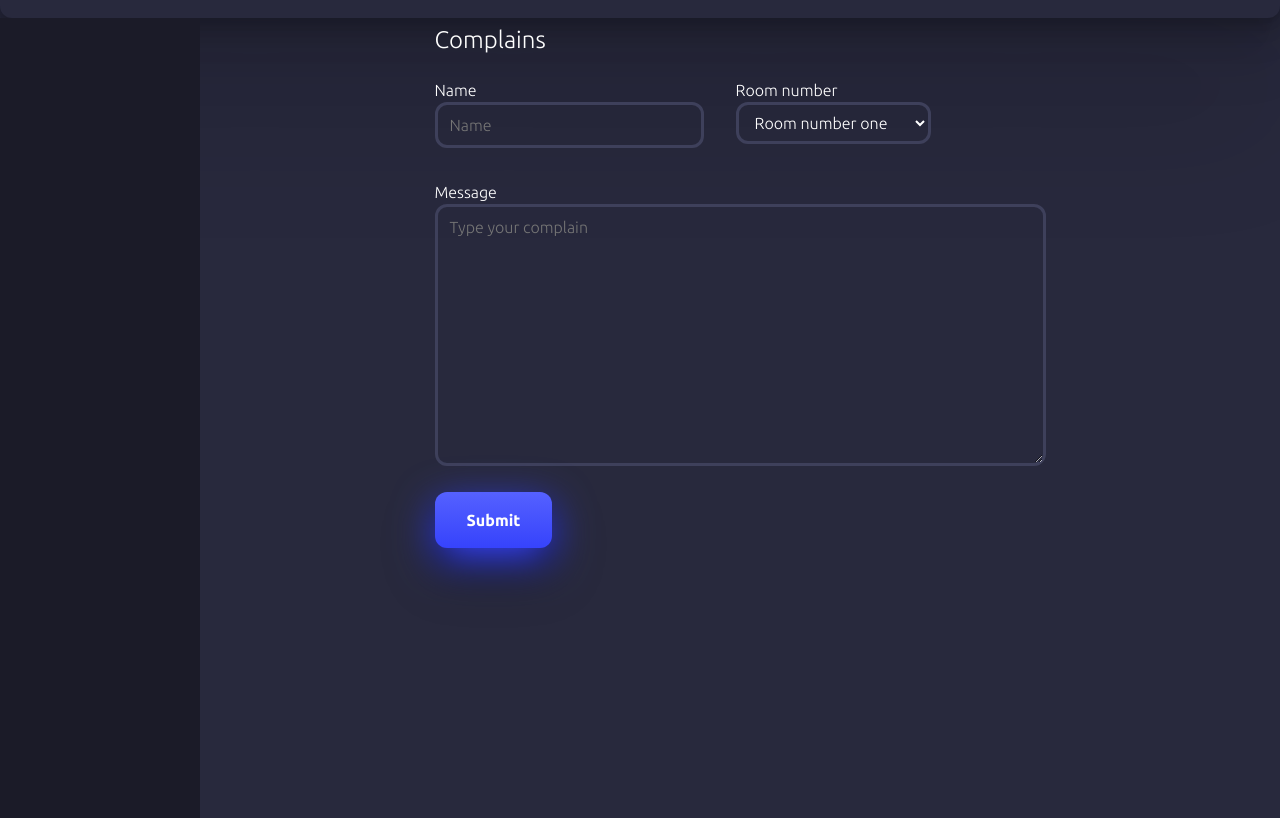
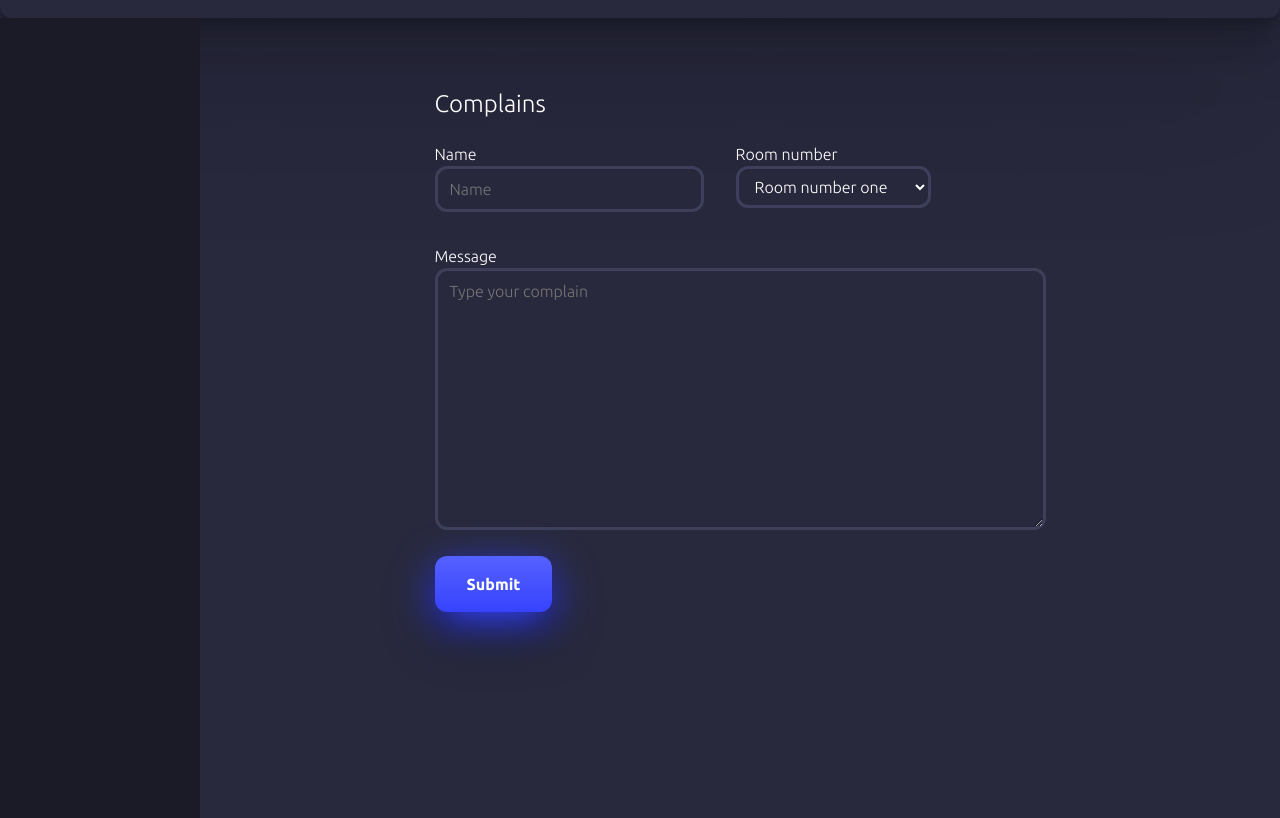
Before and after one commit to Cross-Hatch/hostel-portal, a website: page src/complain.html in a window 1280 px wide. Shown: the part 50-868 px from the top of the page. Drawn offline with nearby package versions, Linux system fonts and the light colour scheme; files that its build step writes are made by us from their sources.

Commit message:
Added margin to complains

```diff
--- a/src/sass/_complain.scss
+++ b/src/sass/_complain.scss
@@ -5,7 +5,7 @@
   float: left;
 }
 .complains {
-  // margin: 3em 18em;
+  margin: 4em auto;
 
   #send {
     border: none;
```
